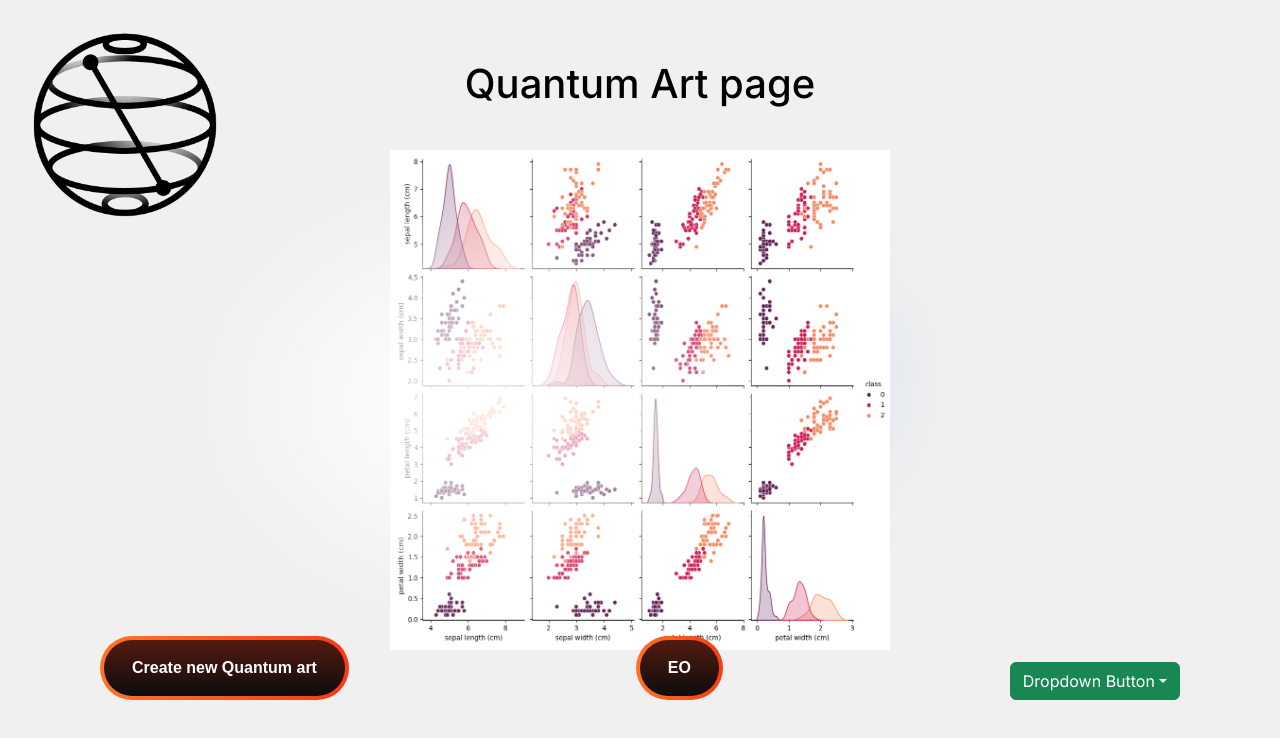
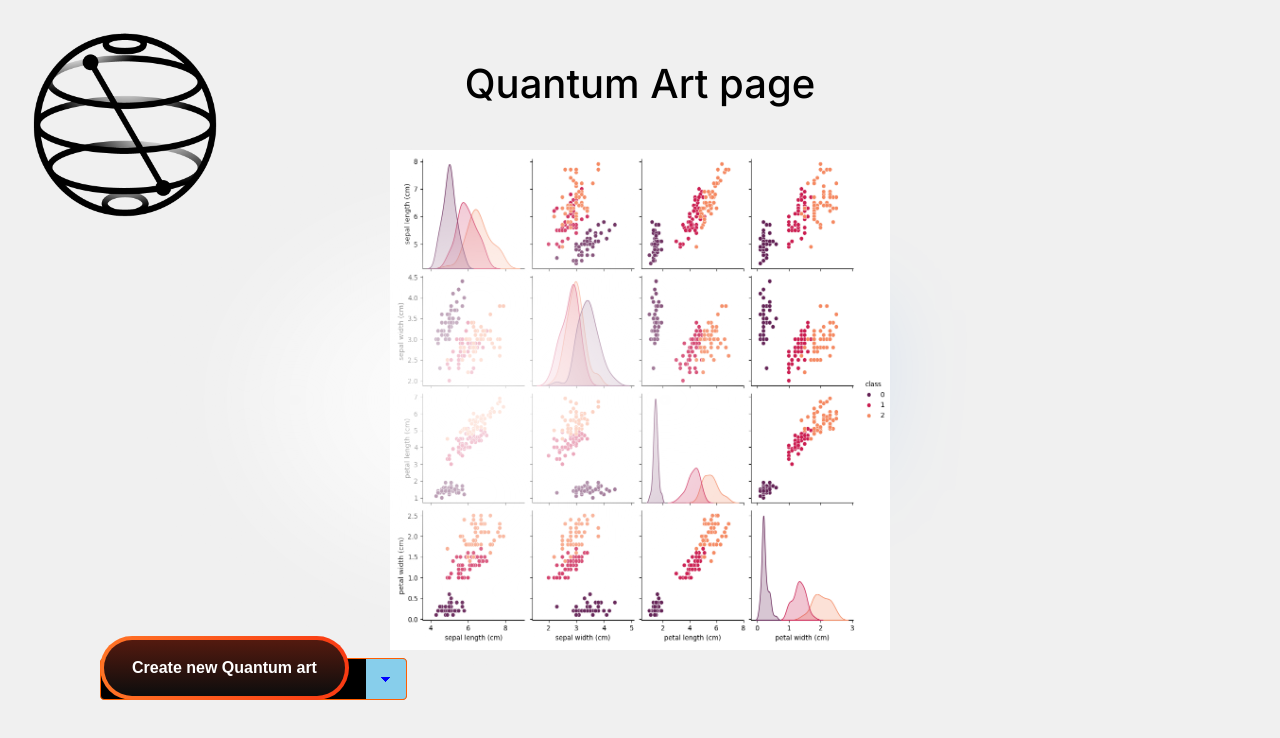
Before and after one commit to dr3du4/Quantium, a Next.js app in the folder quantium_api/: page / in a window 1280 px wide. Shown: the top 738 px of the page. Built offline with nearby package versions, Linux system fonts and the light colour scheme.

Commit message:
Select button added

```diff
--- a/quantium_api/app/page.module.css
+++ b/quantium_api/app/page.module.css
@@ -203,6 +203,51 @@
 }
 
 
+.dropdown-toggle{
+    width: 200px;
+    display: flex;
+    justify-content: space-between;
+    align-items: center;
+    height: 50px;
+    border: 2px solid #dc3545;
+    font-weight: 600;
+}
+.dropdown-toggle:focus{
+
+    box-shadow: none !important;
+
+}
+
+
+.dropdown-toggle::after {
+
+    display: none;
+
+}
+
+.dropdown-menu{
+
+    width: 200px;
+        border: 2px solid #F44336;
+        padding: 0rem 0;
+            transform: translate3d(0px, 50px, 0px) !important;
+
+}
+
+.dropdown-item:focus, .dropdown-item:hover {
+    color: #ffffff;
+    background-color: #dc3545;
+    padding: 12px;
+}
+
+.dropdown-item {
+    display: block;
+    width: 100%;
+    padding: 12px;
+
+    }
+
+
 /* CSS */
 .button-78 {
 
@@ -221,7 +266,7 @@
   box-sizing: border-box;
   color: #fff;
   cursor: pointer;
-  display: inline-block;
+  display: flex;
   flex-direction: row;
   flex-shrink: 0;
   font-family: Eina01,sans-serif;
@@ -235,7 +280,7 @@
   overflow: visible;
   padding: 19px 26px;
   pointer-events: auto;
-  position: relative;
+  position: fixed;
   text-align: center;
   text-decoration: none;
   text-transform: none;
@@ -351,6 +396,115 @@
   padding-top: 60px;
 }
 
+.select {
+
+  /* styling */
+  background-color: white;
+  border: thin solid blue;
+  border-radius: 4px;
+  display: inline-block;
+  font: inherit;
+  line-height: 1.5em;
+  padding: 0.5em 3.5em 0.5em 1em;
+
+  /* reset */
+
+  margin: 0;
+  -webkit-box-sizing: border-box;
+  -moz-box-sizing: border-box;
+  box-sizing: border-box;
+  -webkit-appearance: none;
+  -moz-appearance: none;
+   background-image:
+    linear-gradient(45deg, transparent 50%, blue 50%),
+    linear-gradient(135deg, blue 50%, transparent 50%),
+    linear-gradient(to right, skyblue, skyblue);
+  background-position:
+    calc(100% - 20px) calc(1em + 2px),
+    calc(100% - 15px) calc(1em + 2px),
+    100% 0;
+  background-size:
+    5px 5px,
+    5px 5px,
+    2.5em 2.5em;
+  background-repeat: no-repeat;
+  /* styling */
+  background-color: black;
+  border: thin solid rgb(255, 94, 0);
+  border-radius: 4px;
+  display: inline-block;
+  font: inherit;
+  line-height: 1.5em;
+  padding: 0.5em 3.5em 0.5em 1em;
+
+  /* reset */
+
+  margin: 0;
+  -webkit-box-sizing: border-box;
+  -moz-box-sizing: border-box;
+  box-sizing: border-box;
+  -webkit-appearance: none;
+  -moz-appearance: none;
+}
+
+.select:focus {
+   background-image:
+    linear-gradient(45deg, black 50%, transparent 50%),
+    linear-gradient(135deg, transparent 50%, black 50%),
+    linear-gradient(to right, gray, gray);
+  background-position:
+    calc(100% - 15px) 1em,
+    calc(100% - 20px) 1em,
+    100% 0;
+  background-size:
+    5px 5px,
+    5px 5px,
+    2.5em 2.5em;
+  background-repeat: no-repeat;
+  border-color: grey;
+  outline: 0;
+}
+
+.select.minimal {
+  background-image:
+    linear-gradient(45deg, transparent 50%, black 50%),
+    linear-gradient(135deg, black 50%, transparent 50%),
+    linear-gradient(to right, black, black);
+  background-position:
+    calc(100% - 20px) calc(1em + 2px),
+    calc(100% - 15px) calc(1em + 2px),
+    calc(100% - 2.5em) 0.5em;
+  background-size:
+    5px 5px,
+    5px 5px,
+    1px 1.5em;
+  background-repeat: no-repeat;
+}
+
+.select.minimal:focus {
+  background-image:
+    linear-gradient(45deg, green 50%, transparent 50%),
+    linear-gradient(135deg, transparent 50%, green 50%),
+    linear-gradient(to right, black, black);
+  background-position:
+    calc(100% - 15px) 1em,
+    calc(100% - 20px) 1em,
+    calc(100% - 2.5em) 0.5em;
+  background-size:
+    5px 5px,
+    5px 5px,
+    1px 1.5em;
+  background-repeat: no-repeat;
+  border-color: green;
+  outline: 0;
+}
+
+
+.select:-moz-focusring {
+  color: transparent;
+  text-shadow: 0 0 0 #000;
+}
+
 /* Tablet and Smaller Desktop */
 @media (min-width: 701px) and (max-width: 1120px) {
   .grid {
--- a/quantium_api/app/page.tsx
+++ b/quantium_api/app/page.tsx
@@ -2,6 +2,7 @@ import { Button,Image } from 'react-bootstrap'
 import { Dropdown,Toggle,Menu,Item } from './client_imports';
 import styles from './page.module.css'
 import Head from 'next/head';
+
 
 export default function Home() {
   return(
@@ -16,21 +17,14 @@ export default function Home() {
       <div className={styles.center}>
         <Image src="/images/test/foo.png" style={{width: '500px',height: '500px'}}/>
       </div>
-        <div className={styles.container}>
-          <button className={styles["button-78"]}>Create new Quantum art</button>
-          <button className={styles["button-78"]}>EO</button>
-          <Dropdown>
-            <Toggle variant="success" id="dropdown-basic">
-              Dropdown Button
-            </Toggle>
-
-            <Menu>
-              <Item href="#/action-1">Action</Item>
-              <Item href="#/action-2">Another action</Item>
-              <Item href="#/action-3">Something else</Item>
-            </Menu>
-          </Dropdown>
-        </div>
+      <div className={styles.container}>
+        <button className={styles["button-78"]}>Create new Quantum art</button>
+        <select className={styles.select}>
+          <option>CSS SELECT arrow (classic)</option>
+          <option>No external background image</option>
+          <option>No wrapper</option>
+        </select>
+      </div>
     </div>
   )
 }
```
